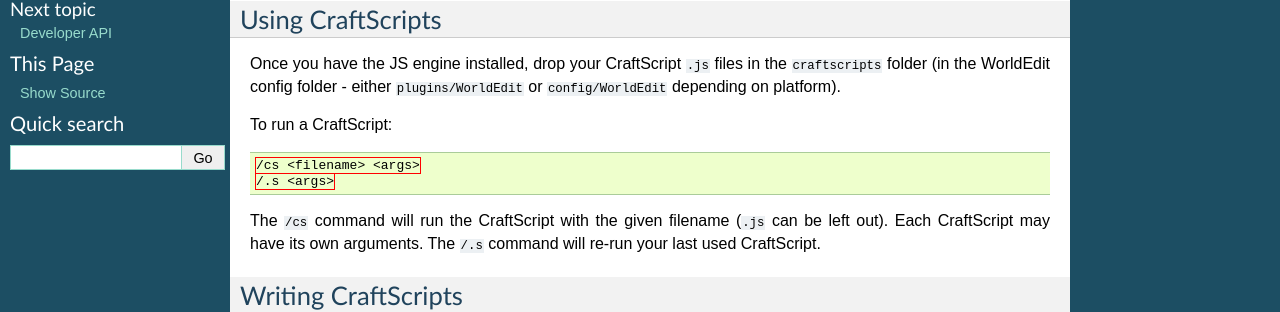
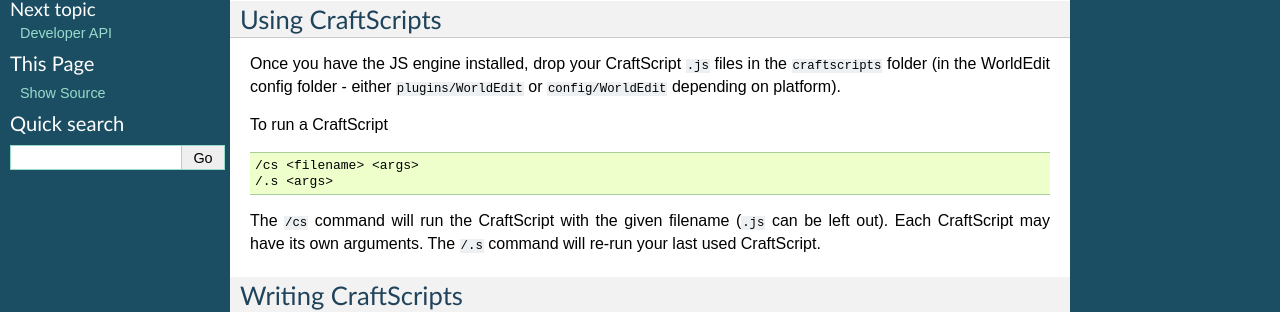
Before and after one commit to EngineHub/WorldEditDocs, a Sphinx documentation site: the page built from source/usage/other/craftscripts.rst, in a window 1280 px wide. Shown: the part 315-627 px from the top of the page. Built offline with Sphinx 7.4.7, drawn with Linux system fonts in a browser that asks for light colours.

Commit message:
Fix warnings from sphinx

```diff
--- a/source/conf.py
+++ b/source/conf.py
@@ -145,7 +145,7 @@
 # Add any paths that contain custom static files (such as style sheets) here,
 # relative to this directory. They are copied after the builtin static files,
 # so a file named "default.css" will overwrite the builtin "default.css".
-html_static_path = ['_static']
+#html_static_path = ['_static']
 
 # Add any extra paths that contain custom files (such as robots.txt or
 # .htaccess) here, relative to this directory. These files are copied
--- a/source/cuitip.rst
+++ b/source/cuitip.rst
@@ -1,7 +1,7 @@
 Want to see selection lines?
 ~~~~~~~~~~~~~~~~~~~~~~~~~~~~~
 
-To see lines that show what you have selected, then you need to install `WorldEditCUI <https://github.com/mikroskeem/WorldEditCUI/releases>`_, a client-side mod. Note that the mod requires `Fabric <https://fabricmc.net/wiki/install>`_, so you will need to install that first.
+To see lines that show what you have selected, then you need to install `WorldEditCUI <https://github.com/mikroskeem/WorldEditCUI/releases>`_, a client-side mod. Note that the mod requires `Fabric <https://fabricmc.net/wiki/install>`__, so you will need to install that first.
 
 .. note::
     If you would like to use an older version of Minecraft (1.12 or before), in addition to downloading an older WorldEdit (version 6), you will also need the older `WorldEditCUI mod <https://www.minecraftforum.net/forums/mapping-and-modding-java-edition/minecraft-mods/1292886-worldeditcui>`_ by Mumfrey. Note that this version requires LiteLoader (installation instructions on that page) instead of Fabric.
--- a/source/usage/other/craftscripts.rst
+++ b/source/usage/other/craftscripts.rst
@@ -15,7 +15,9 @@
 
 Once you have the JS engine installed, drop your CraftScript ``.js`` files in the ``craftscripts`` folder (in the WorldEdit config folder - either ``plugins/WorldEdit`` or ``config/WorldEdit`` depending on platform).
 
-To run a CraftScript::
+To run a CraftScript
+
+.. code-block:: text
 
     /cs <filename> <args>
     /.s <args>
--- a/source/usage/regions/regionops.rst
+++ b/source/usage/regions/regionops.rst
@@ -73,7 +73,7 @@
 
 There are several flags available:
 
-* ``-m <mask>`` will set a source :doc:`mask <general/masks>`, only stacking matching blocks
+* ``-m <mask>`` will set a source :doc:`mask </usage/general/masks>`, only stacking matching blocks
 * ``-e`` will also copy entities into each stacked area
 * ``-b`` will also copy biomes into each stacked area (you may need to re-join the world to see changes)
 
--- a/source/usage/snapshots.rst
+++ b/source/usage/snapshots.rst
@@ -28,7 +28,9 @@
     |z| ``2019-06-01-03-00-00.zip`` (this is one backup holding multiple worlds)
      |f| ``world/``
       |f| ``region/`` (all the ``.mca`` files are in here)
+
      |f| ``world_nether/``
+
     |z| ``2019-05-01-03-00-00.zip`` (another backup from a month before)
 
 .. |f| image:: /images/folder.png
```
